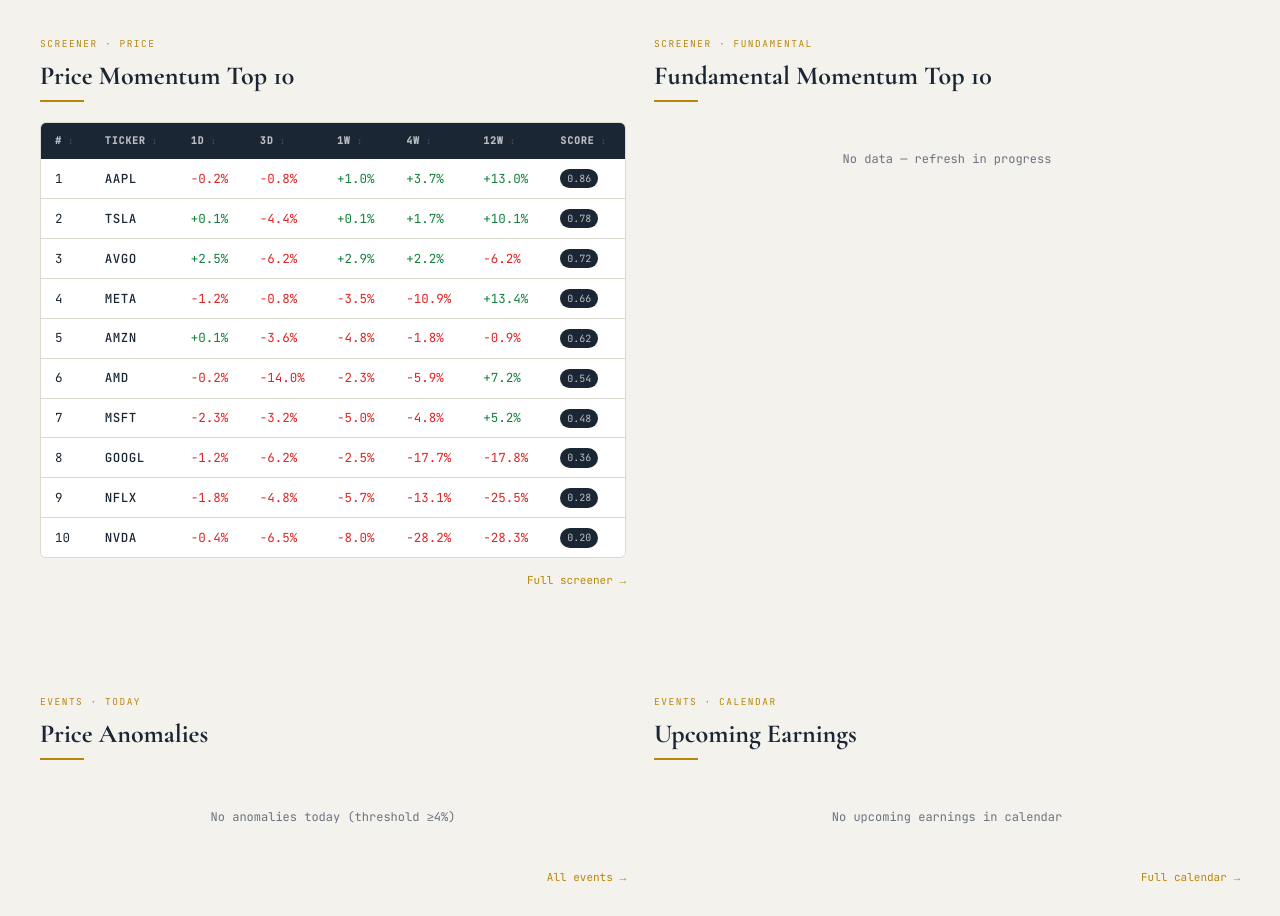
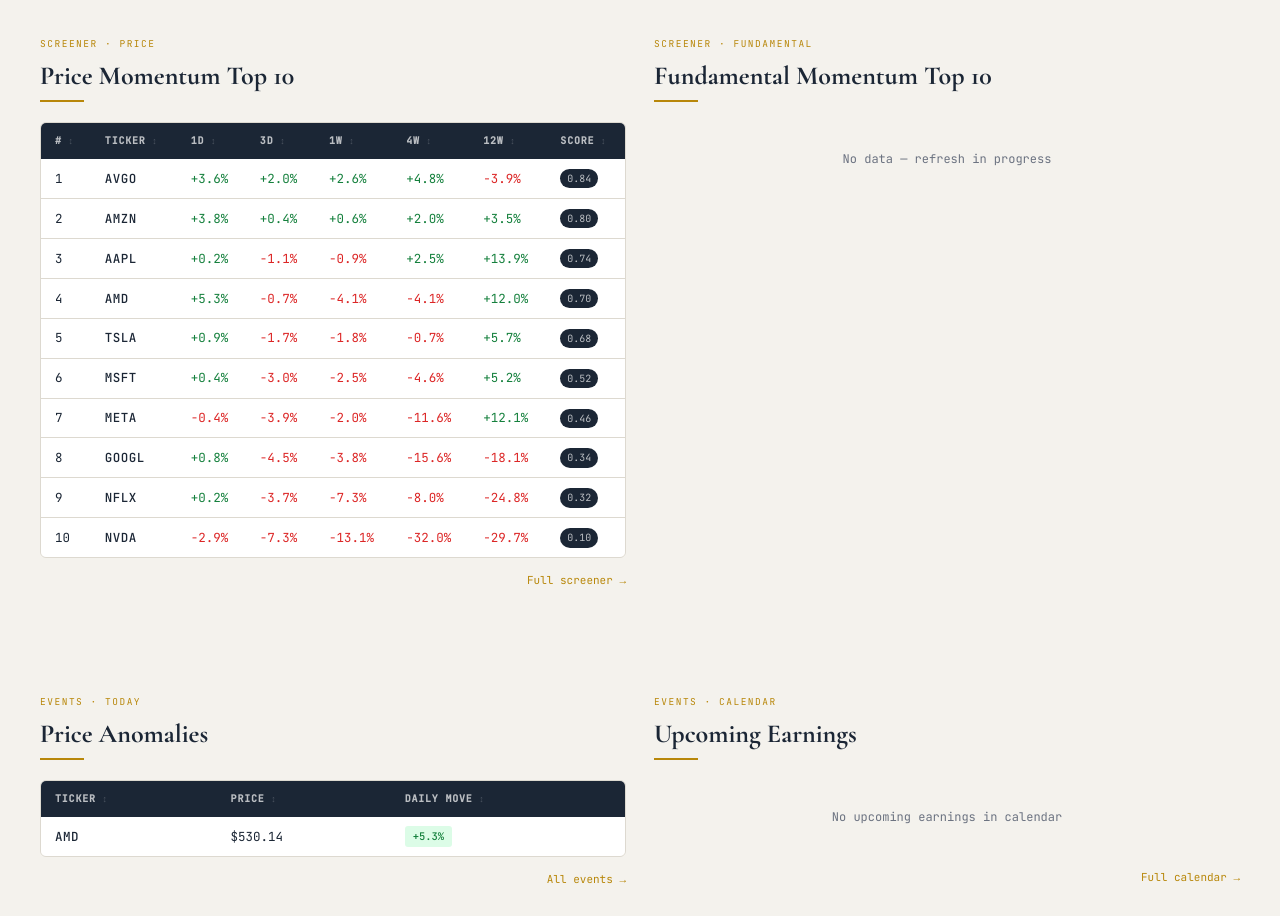
Before and after one commit to coderz66/strategy, a plain HTML site: page index.html in a window 1280 px wide. Shown: the part 334-1250 px from the top of the page. Drawn offline with nearby package versions, Linux system fonts and the light colour scheme.

Commit message:
Deploying to gh-pages from @ coderz66/strategy@b9030a265e15cfb31aa9a8507ad17ef606a3650c 🚀

```diff
--- a/index.html
+++ b/index.html
@@ -175,7 +175,7 @@ td { padding: 9px 14px; }
   <div class="wrap">
     <div class="eyebrow">Terence Research · Strategy Engine</div>
     <h1 class="masthead-title"><em>Strategy</em> Dashboard</h1>
-    <div class="masthead-sub">NDX 100 · Updated 2026-11-17 22:01 ET</div>
+    <div class="masthead-sub">NDX 100 · Updated 2026-11-18 21:43 ET</div>
   </div>
 </header>
 
@@ -184,7 +184,7 @@ td { padding: 9px 14px; }
     <a href="./index.html"    class="active">Dashboard</a>
     <a href="./screener.html" class="">Screener</a>
     <a href="./events.html"   class="">Events</a>
-    <span class="nav-stamp">2026-11-17 22:01 ET</span>
+    <span class="nav-stamp">2026-11-18 21:43 ET</span>
   </div>
 </nav>
 
@@ -195,17 +195,17 @@ td { padding: 9px 14px; }
 <div class="stat-row">
   <div class="stat-card">
     <div class="stat-label">Price Anomalies Today</div>
-    <div class="stat-value">0</div>
+    <div class="stat-value">1</div>
     <div class="stat-sub">≥4% single-day movers in NDX 100</div>
   </div>
   <div class="stat-card">
     <div class="stat-label">Top Price Momentum</div>
-    <div class="stat-value num pos">
-      AAPL
+    <div class="stat-value num neg">
+      AVGO
     </div>
     <div class="stat-sub">
 
-        12w +13.0% · 4w +3.7%
+        12w -3.9% · 4w +4.8%
 
     </div>
   </div>
@@ -242,131 +242,131 @@ td { padding: 9px 14px; }
 
             <tr>
               <td class="num" data-v="1">1</td>
-              <td class="tk">AAPL</td>
-              <td class="num neg" data-v="-0.002466126197630092">-0.2%</td>
-              <td class="num neg" data-v="-0.008369026149684267">-0.8%</td>
-              <td class="num pos" data-v="0.009755817623597673">+1.0%</td>
-              <td class="num pos" data-v="0.03655375552282769">+3.7%</td>
-              <td class="num pos" data-v="0.13045293928686164">+13.0%</td>
-              <td data-v="0.86">
-                <span class="rank-pill">0.86</span>
+              <td class="tk">AVGO</td>
+              <td class="num pos" data-v="0.036446135831381676">+3.6%</td>
+              <td class="num pos" data-v="0.020287599780986154">+2.0%</td>
+              <td class="num pos" data-v="0.025577892358495946">+2.6%</td>
+              <td class="num pos" data-v="0.048105387803433874">+4.8%</td>
+              <td class="num neg" data-v="-0.03908264350658153">-3.9%</td>
+              <td data-v="0.8400000000000001">
+                <span class="rank-pill">0.84</span>
               </td>
             </tr>
 
             <tr>
               <td class="num" data-v="2">2</td>
-              <td class="tk">TSLA</td>
-              <td class="num pos" data-v="0.000974350871649099">+0.1%</td>
-              <td class="num neg" data-v="-0.043628129324443266">-4.4%</td>
-              <td class="num pos" data-v="0.0008689241139607784">+0.1%</td>
-              <td class="num pos" data-v="0.01712557865724773">+1.7%</td>
-              <td class="num pos" data-v="0.10135311331961883">+10.1%</td>
-              <td data-v="0.7799999999999999">
-                <span class="rank-pill">0.78</span>
+              <td class="tk">AMZN</td>
+              <td class="num pos" data-v="0.03819457908410562">+3.8%</td>
+              <td class="num pos" data-v="0.004050101252531357">+0.4%</td>
+              <td class="num pos" data-v="0.005898485930044606">+0.6%</td>
+              <td class="num pos" data-v="0.020467279033426156">+2.0%</td>
+              <td class="num pos" data-v="0.03522406526698374">+3.5%</td>
+              <td data-v="0.8">
+                <span class="rank-pill">0.80</span>
               </td>
             </tr>
 
             <tr>
               <td class="num" data-v="3">3</td>
-              <td class="tk">AVGO</td>
-              <td class="num pos" data-v="0.024595080983803363">+2.5%</td>
-              <td class="num neg" data-v="-0.062465693270391864">-6.2%</td>
-              <td class="num pos" data-v="0.028977649255979232">+2.9%</td>
-              <td class="num pos" data-v="0.02162275323743157">+2.2%</td>
-              <td class="num neg" data-v="-0.061615800895530426">-6.2%</td>
-              <td data-v="0.72">
-                <span class="rank-pill">0.72</span>
+              <td class="tk">AAPL</td>
+              <td class="num pos" data-v="0.0015344832485577609">+0.2%</td>
+              <td class="num neg" data-v="-0.010722205069189084">-1.1%</td>
+              <td class="num neg" data-v="-0.008941877794336861">-0.9%</td>
+              <td class="num pos" data-v="0.024593738190063608">+2.5%</td>
+              <td class="num pos" data-v="0.13932438984968476">+13.9%</td>
+              <td data-v="0.74">
+                <span class="rank-pill">0.74</span>
               </td>
             </tr>
 
             <tr>
               <td class="num" data-v="4">4</td>
-              <td class="tk">META</td>
-              <td class="num neg" data-v="-0.01203684487795531">-1.2%</td>
-              <td class="num neg" data-v="-0.007600904411411036">-0.8%</td>
-              <td class="num neg" data-v="-0.03511124276960975">-3.5%</td>
-              <td class="num neg" data-v="-0.10857760172848396">-10.9%</td>
-              <td class="num pos" data-v="0.13381455764615358">+13.4%</td>
-              <td data-v="0.6599999999999999">
-                <span class="rank-pill">0.66</span>
+              <td class="tk">AMD</td>
+              <td class="num pos" data-v="0.05309787250948528">+5.3%</td>
+              <td class="num neg" data-v="-0.007339999251020357">-0.7%</td>
+              <td class="num neg" data-v="-0.041164767589075724">-4.1%</td>
+              <td class="num neg" data-v="-0.040852511217252974">-4.1%</td>
+              <td class="num pos" data-v="0.12021130480718423">+12.0%</td>
+              <td data-v="0.7">
+                <span class="rank-pill">0.70</span>
               </td>
             </tr>
 
             <tr>
               <td class="num" data-v="5">5</td>
-              <td class="tk">AMZN</td>
-              <td class="num pos" data-v="0.0005431619786613329">+0.1%</td>
-              <td class="num neg" data-v="-0.03570894406221958">-3.6%</td>
-              <td class="num neg" data-v="-0.04791966626056787">-4.8%</td>
-              <td class="num neg" data-v="-0.018048204698625447">-1.8%</td>
-              <td class="num neg" data-v="-0.008534850640113945">-0.9%</td>
-              <td data-v="0.6199999999999999">
-                <span class="rank-pill">0.62</span>
+              <td class="tk">TSLA</td>
+              <td class="num pos" data-v="0.009497250795822199">+0.9%</td>
+              <td class="num neg" data-v="-0.01665727025780328">-1.7%</td>
+              <td class="num neg" data-v="-0.01821717326783323">-1.8%</td>
+              <td class="num neg" data-v="-0.007115688151732358">-0.7%</td>
+              <td class="num pos" data-v="0.057487736317036964">+5.7%</td>
+              <td data-v="0.6799999999999999">
+                <span class="rank-pill">0.68</span>
               </td>
             </tr>
 
             <tr>
               <td class="num" data-v="6">6</td>
-              <td class="tk">AMD</td>
-              <td class="num neg" data-v="-0.0017252320139603539">-0.2%</td>
-              <td class="num neg" data-v="-0.1399111566717921">-14.0%</td>
-              <td class="num neg" data-v="-0.022903282156790494">-2.3%</td>
-              <td class="num neg" data-v="-0.05858922092979768">-5.9%</td>
-              <td class="num pos" data-v="0.07232855119234016">+7.2%</td>
-              <td data-v="0.54">
-                <span class="rank-pill">0.54</span>
+              <td class="tk">MSFT</td>
+              <td class="num pos" data-v="0.004049462705436158">+0.4%</td>
+              <td class="num neg" data-v="-0.02975872337176444">-3.0%</td>
+              <td class="num neg" data-v="-0.02462940753178211">-2.5%</td>
+              <td class="num neg" data-v="-0.0462707571066705">-4.6%</td>
+              <td class="num pos" data-v="0.05183759622547801">+5.2%</td>
+              <td data-v="0.52">
+                <span class="rank-pill">0.52</span>
               </td>
             </tr>
 
             <tr>
               <td class="num" data-v="7">7</td>
-              <td class="tk">MSFT</td>
-              <td class="num neg" data-v="-0.022683835595281754">-2.3%</td>
-              <td class="num neg" data-v="-0.03204588910133843">-3.2%</td>
-              <td class="num neg" data-v="-0.05049140970815502">-5.0%</td>
-              <td class="num neg" data-v="-0.048188467106623833">-4.8%</td>
-              <td class="num pos" data-v="0.05214590044684608">+5.2%</td>
-              <td data-v="0.48">
-                <span class="rank-pill">0.48</span>
+              <td class="tk">META</td>
+              <td class="num neg" data-v="-0.0040234621164380036">-0.4%</td>
+              <td class="num neg" data-v="-0.03944272156337181">-3.9%</td>
+              <td class="num neg" data-v="-0.019705138603940964">-2.0%</td>
+              <td class="num neg" data-v="-0.11632641357953888">-11.6%</td>
+              <td class="num pos" data-v="0.1208947081287508">+12.1%</td>
+              <td data-v="0.4600000000000001">
+                <span class="rank-pill">0.46</span>
               </td>
             </tr>
 
             <tr>
               <td class="num" data-v="8">8</td>
               <td class="tk">GOOGL</td>
-              <td class="num neg" data-v="-0.012406598054420015">-1.2%</td>
-              <td class="num neg" data-v="-0.061935051891529924">-6.2%</td>
-              <td class="num neg" data-v="-0.024984341290277712">-2.5%</td>
-              <td class="num neg" data-v="-0.17654837998677542">-17.7%</td>
-              <td class="num neg" data-v="-0.17750315554642326">-17.8%</td>
-              <td data-v="0.36">
-                <span class="rank-pill">0.36</span>
+              <td class="num pos" data-v="0.007994289793004983">+0.8%</td>
+              <td class="num neg" data-v="-0.04506880346214959">-4.5%</td>
+              <td class="num neg" data-v="-0.03751916851252335">-3.8%</td>
+              <td class="num neg" data-v="-0.15629107420241362">-15.6%</td>
+              <td class="num neg" data-v="-0.18090597993155844">-18.1%</td>
+              <td data-v="0.34">
+                <span class="rank-pill">0.34</span>
               </td>
             </tr>
 
             <tr>
               <td class="num" data-v="9">9</td>
               <td class="tk">NFLX</td>
-              <td class="num neg" data-v="-0.01761316872427987">-1.8%</td>
-              <td class="num neg" data-v="-0.048014037326527315">-4.8%</td>
-              <td class="num neg" data-v="-0.05659184318684796">-5.7%</td>
-              <td class="num neg" data-v="-0.1311690202358422">-13.1%</td>
-              <td class="num neg" data-v="-0.25530321936610934">-25.5%</td>
-              <td data-v="0.27999999999999997">
-                <span class="rank-pill">0.28</span>
+              <td class="num pos" data-v="0.0023458445040214215">+0.2%</td>
+              <td class="num neg" data-v="-0.037489943684633875">-3.7%</td>
+              <td class="num neg" data-v="-0.0731329408118997">-7.3%</td>
+              <td class="num neg" data-v="-0.08025830258302591">-8.0%</td>
+              <td class="num neg" data-v="-0.24839803995476817">-24.8%</td>
+              <td data-v="0.31999999999999995">
+                <span class="rank-pill">0.32</span>
               </td>
             </tr>
 
             <tr>
               <td class="num" data-v="10">10</td>
               <td class="tk">NVDA</td>
-              <td class="num neg" data-v="-0.004355065966440197">-0.4%</td>
-              <td class="num neg" data-v="-0.0645646549130513">-6.5%</td>
-              <td class="num neg" data-v="-0.07951921368938353">-8.0%</td>
-              <td class="num neg" data-v="-0.2818404397838037">-28.2%</td>
-              <td class="num neg" data-v="-0.2830989163015909">-28.3%</td>
-              <td data-v="0.19999999999999998">
-                <span class="rank-pill">0.20</span>
+              <td class="num neg" data-v="-0.028946352759552263">-2.9%</td>
+              <td class="num neg" data-v="-0.07301197420939509">-7.3%</td>
+              <td class="num neg" data-v="-0.13106544638231732">-13.1%</td>
+              <td class="num neg" data-v="-0.31990809568860656">-32.0%</td>
+              <td class="num neg" data-v="-0.2969448584202682">-29.7%</td>
+              <td data-v="0.1">
+                <span class="rank-pill">0.10</span>
               </td>
             </tr>
 
@@ -402,7 +402,24 @@ td { padding: 9px 14px; }
     <div class="s-title">Price Anomalies</div>
     <div class="s-divider"></div>
 
-    <div class="empty">No anomalies today (threshold ≥4%)</div>
+    <div class="tbl-wrap">
+      <table>
+        <thead>
+          <tr><th>Ticker</th><th>Price</th><th>Daily Move</th></tr>
+        </thead>
+        <tbody>
+
+          <tr>
+            <td class="tk">AMD</td>
+            <td class="num" data-v="530.14">$530.14</td>
+            <td class="num pos" data-v="0.05309787250948523">
+              <span class="badge badge-up">+5.3%</span>
+            </td>
+          </tr>
+
+        </tbody>
+      </table>
+    </div>
 
     <div style="margin-top:10px;text-align:right">
       <a href="./events.html" style="font-family:var(--mono);font-size:11px;color:var(--gold);text-decoration:none">All events →</a>
```
Also changed, not shown: events.html (+24 -3 lines), screener.html (+79 -79 lines).
